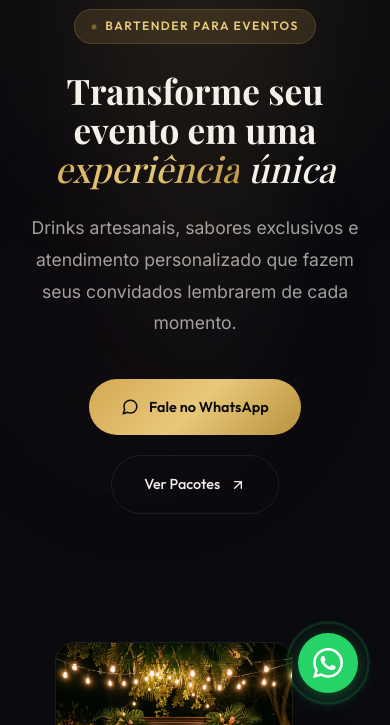
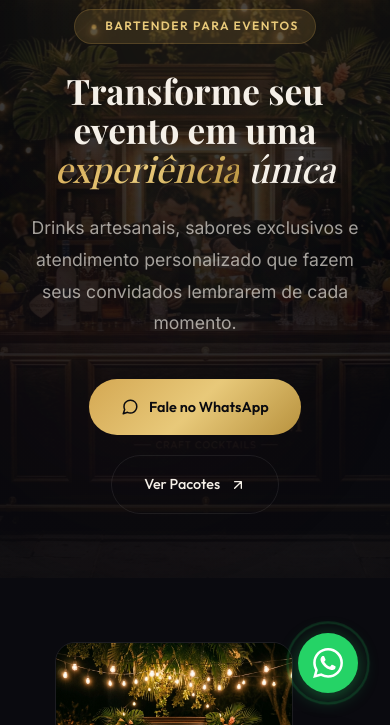
Before and after one commit to criptodash52/moraesdrinks, a plain HTML site: page index.html in a window 390 px wide. Shown: the part 119-844 px from the top of the page. Drawn offline with nearby package versions, Linux system fonts and the light colour scheme; a web font is replaced by a local one.

Commit message:
Update style.css

```diff
--- a/style.css
+++ b/style.css
@@ -1938,3 +1938,61 @@ ul, ol { list-style: none; }
   background: rgba(212, 168, 83, 0.3);
   color: var(--color-text-primary);
 }
+
+/* =============================================
+   MOBILE HERO BACKGROUND SLIDER & LUZES
+   ============================================= */
+
+/* Esconde o slider no Desktop (pois já tem a imagem do lado direito) */
+.hero-bg-slider {
+  display: none;
+}
+
+/* Garante que o container do texto fique acima de tudo */
+.hero .container {
+  z-index: 10;
+}
+
+/* Configurações exclusivas para Mobile/Tablet */
+@media (max-width: 1024px) {
+  .hero-bg-slider {
+    display: block;
+    position: absolute;
+    top: 0;
+    left: 0;
+    width: 100%;
+    height: 100%;
+    z-index: 1; /* Fica no fundo */
+  }
+
+  .hero-bg-slider .slide {
+    position: absolute;
+    inset: 0;
+    background-size: cover;
+    background-position: center;
+    opacity: 0;
+    /* Transição suave de 2 segundos */
+    transition: opacity 2s ease-in-out, transform 8s ease-in-out;
+    transform: scale(1);
+  }
+
+  .hero-bg-slider .slide.active {
+    opacity: 1;
+    /* Efeito de aproximação (Ken Burns) muito leve durante a exibição */
+    transform: scale(1.05);
+  }
+
+  /* Overlay escuro/gradiente para o texto brilhar por cima da foto */
+  .hero-bg-slider .slider-overlay {
+    position: absolute;
+    inset: 0;
+    background: linear-gradient(to bottom, rgba(10, 10, 15, 0.75) 0%, rgba(10, 10, 15, 0.95) 100%);
+    z-index: 2;
+  }
+
+  /* Ajuste das luzes (orbs) para ficarem por cima do slider de fundo */
+  .hero-orb {
+    z-index: 5 !important;
+    opacity: 0.6; /* Deixa as luzes um pouco mais fortes no celular */
+  }
+}
```
